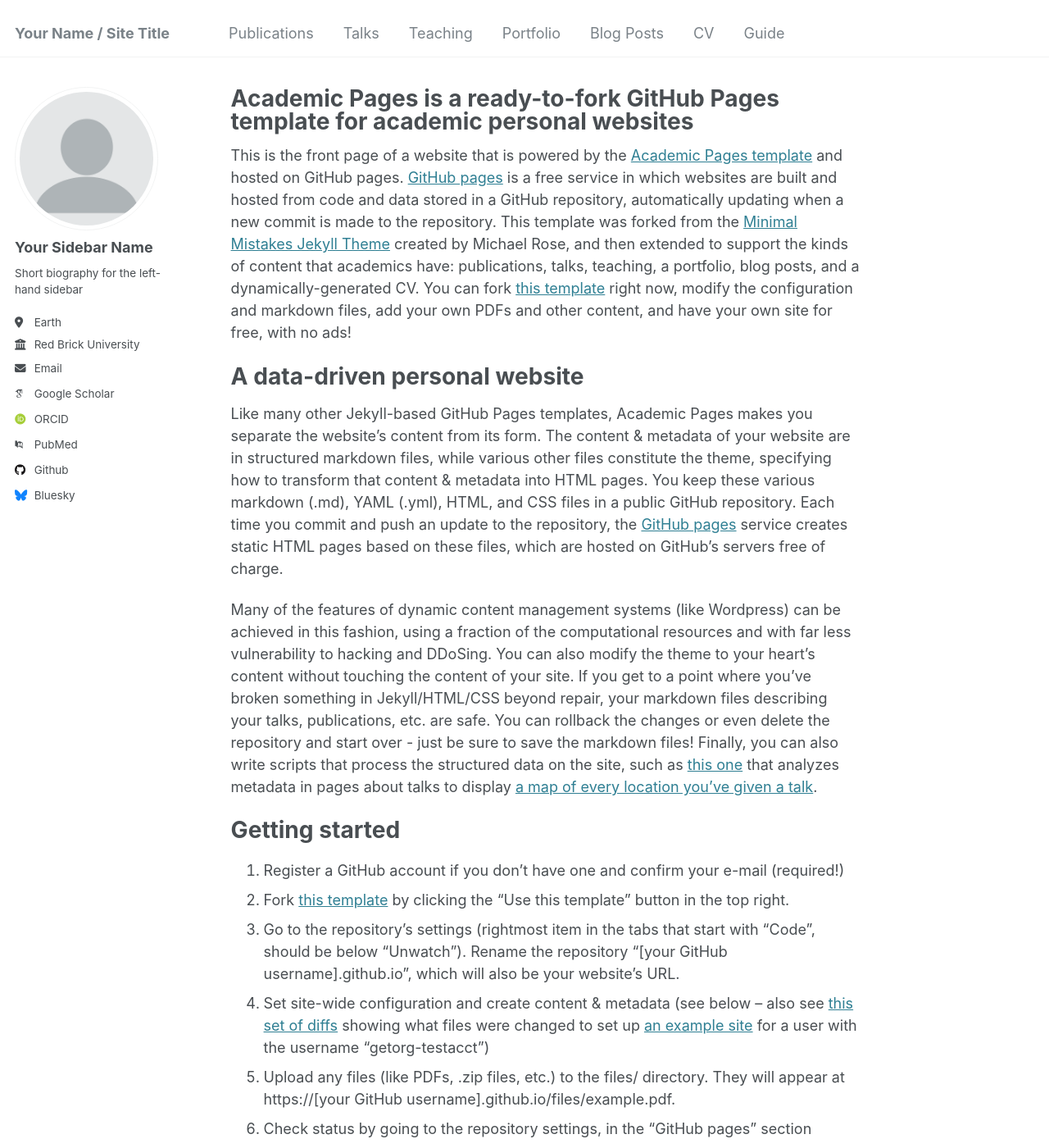
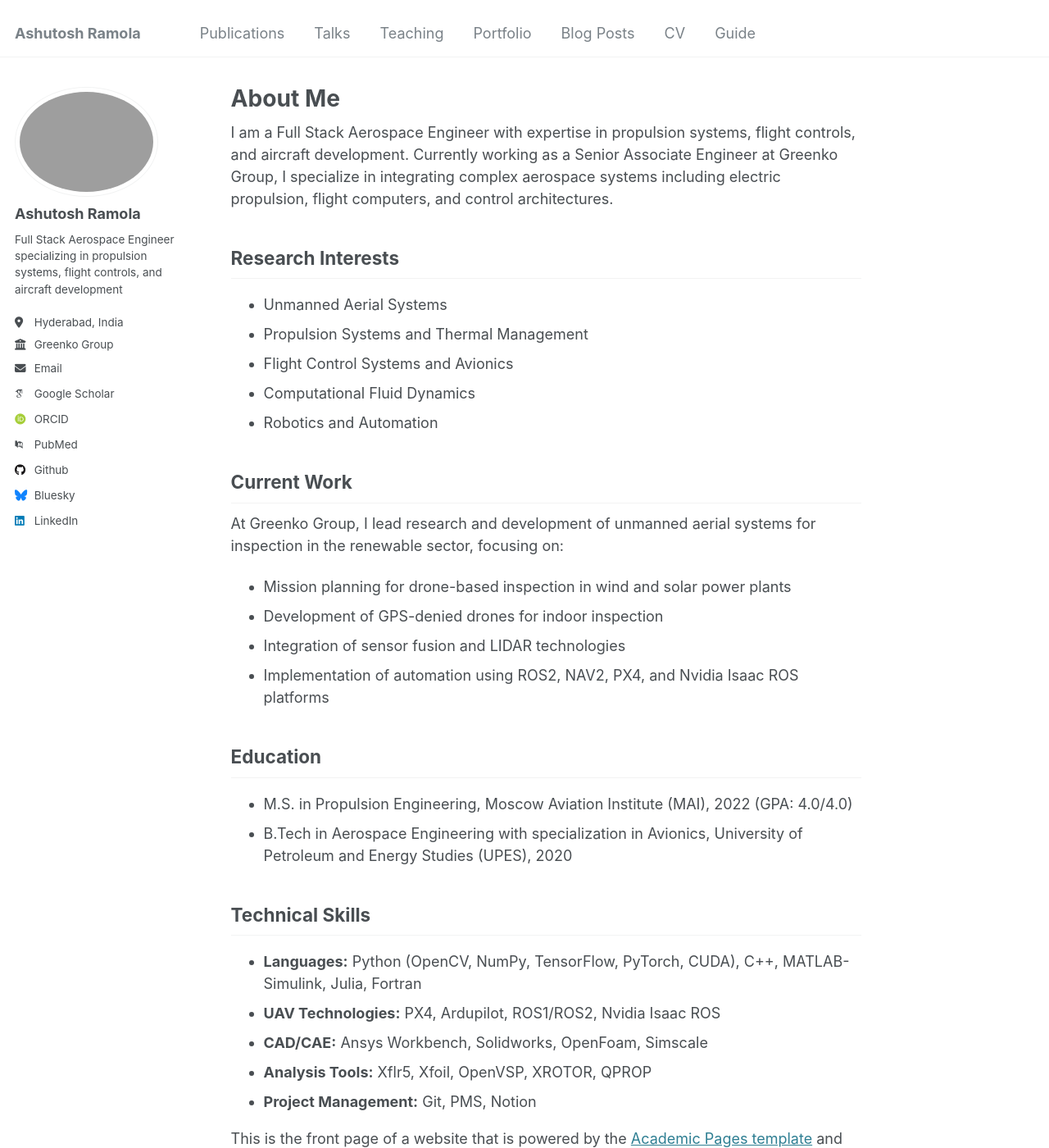
Before and after one commit to ashutoshramola/ashutoshramola.github.io, a Jekyll site: the page built from _pages/about.md, in a window 1280 px wide and 1400 px high. Shown: the whole window at 82% size. Built offline with Jekyll 4.4.1, drawn with Linux system fonts in a browser that asks for light colours; some web fonts are replaced; some of the changed text lies outside the part shown.

Commit message:
updated personal info

```diff
--- a/_config.yml
+++ b/_config.yml
@@ -8,27 +8,28 @@
 
 # Basic Site Settings
 locale                   : "en-US"
-title                    : "Your Name / Site Title"
+title                    : "Ashutosh Ramola"
 title_separator          : "-"
-name                     : &name "Your Name"
-description              : &description "personal description"
-url                      : https://academicpages.github.io # the base hostname & protocol for your site e.g. "https://[your GitHub username].github.io"
-baseurl                  : "" # the subpath of your site, e.g. "/blog"
-repository               : "academicpages/academicpages.github.io"
+name                     : &name "Ashutosh Ramola"
+description              : &description "Full Stack Aerospace Engineer"
+url                      : https://ashutoshramola.github.io
+baseurl                  : ""
+repository               : "ashutoshramola/ashutoshramola.github.io"
 
 # Site Author - The following control what appear as part of the author content on the side bar.
 #               If a field is blank the icon and link will not appear, otherwise it will be shown.
 #               Additional customization can be done by editing /_includes/author-profile.html
 author:
   # Biographic information
-  avatar           : "profile.png"
-  name             : "Your Sidebar Name"
+  avatar           : "profile.jpg"
+  name             : "Ashutosh Ramola"
   pronouns         : # example: "she/her"
-  bio              : "Short biography for the left-hand sidebar"
-  location         : "Earth"
-  employer         : "Red Brick University"
+  bio              : "Full Stack Aerospace Engineer specializing in propulsion systems, flight controls, and aircraft development"
+  location         : "Hyderabad, India"
+  employer         : "Greenko Group"
   uri              : # URL
-  email            : "none@example.org"
+  email            : "ramola.ashutosh@gmail.com"
+  phone            : "+91-7895545841"
 
   # Academic websites
   arxiv            : # URL - Update with the correct link to your profile
@@ -44,7 +45,7 @@ author:
   bitbucket        : # Username - Update with your username on the site
   codepen          : # Username
   dribbble         : # Username
-  github           : "academicpages"
+  github           : "ashutoshramola"
   kaggle           : # Username
   stackoverflow    : # User number or user number and name (i.e., use "1" or "1/jeff-atwood")
 
@@ -58,7 +59,7 @@ author:
   keybase          : # Username
   instagram        : # Username
   lastfm           : # Username
-  linkedin         : # Username
+  linkedin         : "ashutoshramola"
   mastodon         : # URL
   medium           : # URL
   pinterest        : # Username
--- a/_pages/about.md
+++ b/_pages/about.md
@@ -1,11 +1,39 @@
 ---
 permalink: /
-title: "Academic Pages is a ready-to-fork GitHub Pages template for academic personal websites"
+title: "About Me"
+excerpt: "About me"
 author_profile: true
 redirect_from:
   - /about/
   - /about.html
 ---
+
+I am a Full Stack Aerospace Engineer with expertise in propulsion systems, flight controls, and aircraft development. Currently working as a Senior Associate Engineer at Greenko Group, I specialize in integrating complex aerospace systems including electric propulsion, flight computers, and control architectures.
+
+## Research Interests
+* Unmanned Aerial Systems
+* Propulsion Systems and Thermal Management
+* Flight Control Systems and Avionics
+* Computational Fluid Dynamics
+* Robotics and Automation
+
+## Current Work
+At Greenko Group, I lead research and development of unmanned aerial systems for inspection in the renewable sector, focusing on:
+* Mission planning for drone-based inspection in wind and solar power plants
+* Development of GPS-denied drones for indoor inspection
+* Integration of sensor fusion and LIDAR technologies
+* Implementation of automation using ROS2, NAV2, PX4, and Nvidia Isaac ROS platforms
+
+## Education
+* M.S. in Propulsion Engineering, Moscow Aviation Institute (MAI), 2022 (GPA: 4.0/4.0)
+* B.Tech in Aerospace Engineering with specialization in Avionics, University of Petroleum and Energy Studies (UPES), 2020
+
+## Technical Skills
+* **Languages:** Python (OpenCV, NumPy, TensorFlow, PyTorch, CUDA), C++, MATLAB-Simulink, Julia, Fortran
+* **UAV Technologies:** PX4, Ardupilot, ROS1/ROS2, Nvidia Isaac ROS
+* **CAD/CAE:** Ansys Workbench, Solidworks, OpenFoam, Simscale
+* **Analysis Tools:** Xflr5, Xfoil, OpenVSP, XROTOR, QPROP
+* **Project Management:** Git, PMS, Notion
 
 This is the front page of a website that is powered by the [Academic Pages template](https://github.com/academicpages/academicpages.github.io) and hosted on GitHub pages. [GitHub pages](https://pages.github.com) is a free service in which websites are built and hosted from code and data stored in a GitHub repository, automatically updating when a new commit is made to the repository. This template was forked from the [Minimal Mistakes Jekyll Theme](https://mmistakes.github.io/minimal-mistakes/) created by Michael Rose, and then extended to support the kinds of content that academics have: publications, talks, teaching, a portfolio, blog posts, and a dynamically-generated CV. You can fork [this template](https://github.com/academicpages/academicpages.github.io) right now, modify the configuration and markdown files, add your own PDFs and other content, and have your own site for free, with no ads!
 
```
Also changed, not shown: .github/    workflows  /scrape_talks.yml (deleted), 1 other file.
